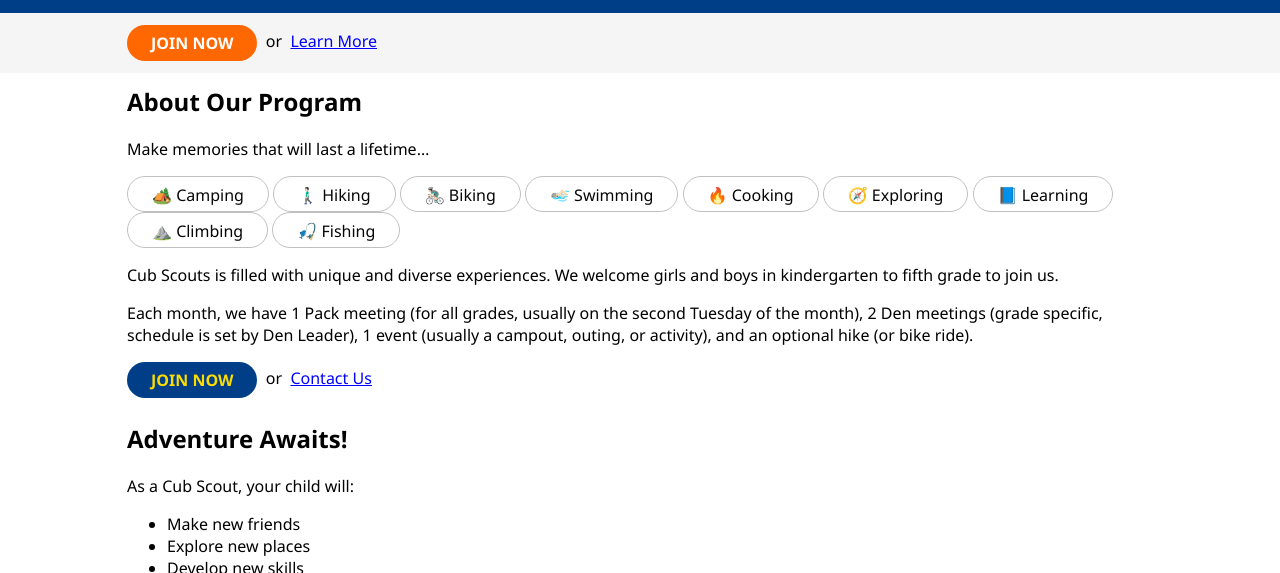
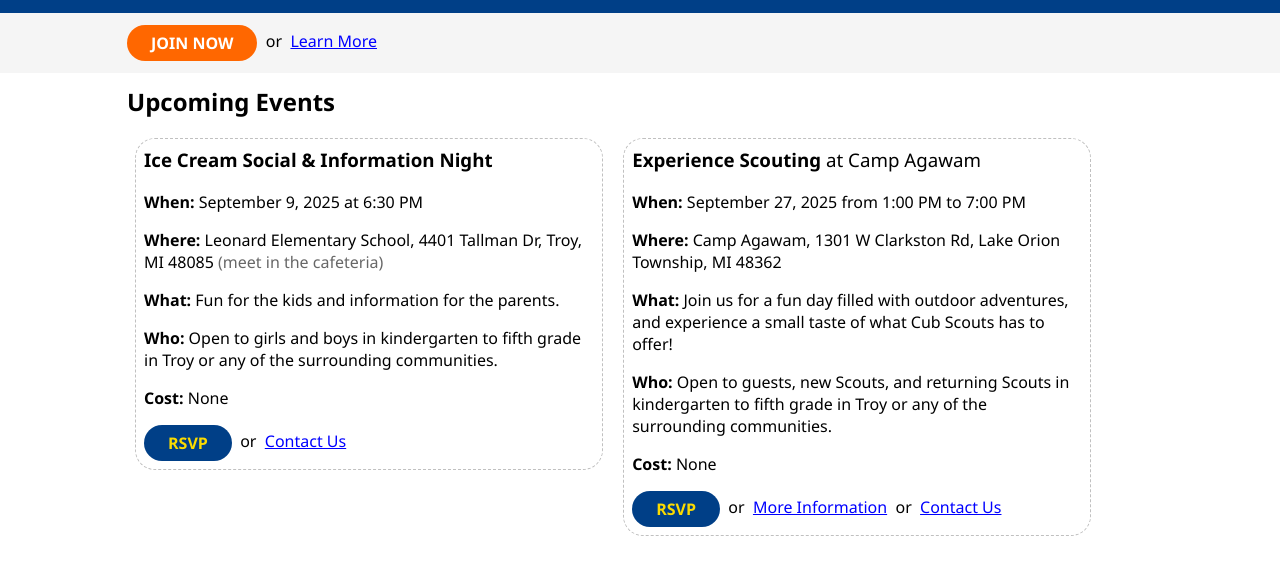
Before and after one commit to CubScoutsPack1703/CubScoutsPack1703.github.io, a plain HTML site: page Website/wwwroot/index.html in a window 1280 px wide. Shown: the part 230-803 px from the top of the page. Drawn offline with Linux system fonts and the light colour scheme.

Commit message:
Added upcoming events to homepage.

```diff
--- a/Website/wwwroot/index.html
+++ b/Website/wwwroot/index.html
@@ -62,6 +62,36 @@
 			</div>
 		</article>
 		-->
+
+		<article>
+			<div>
+				<h2>Upcoming Events</h2>
+				<div>
+					<div style="display:inline-block; max-width:450px; margin:0 0.5rem 1rem 0.5rem; padding:0.5rem; border:1px dashed #c0c0c0; border-radius:1.25rem; vertical-align:top;">
+						<h3>Ice Cream Social &amp; Information Night</h3>
+						<p><strong>When:</strong> September 9, 2025 at 6:30 PM</p>
+						<p><strong>Where:</strong> Leonard Elementary School, 4401 Tallman Dr, Troy, MI  48085 <span style="color:#676767;">(meet in the cafeteria)</span></p>
+						<p><strong>What:</strong> Fun for the kids and information for the parents.</p>
+						<p><strong>Who:</strong> Open to girls and boys in kindergarten to fifth grade in Troy or any of the surrounding communities.</p>
+						<p><strong>Cost:</strong> None</p>
+						<p><a href="https://forms.office.com/r/ruu7X4BwgU" rel="noopener" target="_blank" class="button focus">RSVP</a>&nbsp;&nbsp;or&nbsp; <a href="https://forms.office.com/r/dPdTDD7ZNT" rel="noopener" target="_blank">Contact Us</a></p>
+					</div>
+					<div style="display:inline-block; max-width: 450px; margin:0 0.5rem 1rem 0.5rem; padding:0.5rem; border:1px dashed #c0c0c0; border-radius:1.25rem; vertical-align:top;">
+						<h3>Experience Scouting <span>at Camp Agawam</span></h3>
+						<p><strong>When:</strong> September 27, 2025 from 1:00 PM to 7:00 PM</p>
+						<p><strong>Where:</strong> Camp Agawam, 1301 W Clarkston Rd, Lake Orion Township, MI 48362</p>
+						<p><strong>What:</strong> Join us for a fun day filled with outdoor adventures, and experience a small taste of what Cub Scouts has to offer!</p>
+						<p><strong>Who:</strong> Open to guests, new Scouts, and returning Scouts in kindergarten to fifth grade in Troy or any of the surrounding communities.</p>
+						<p><strong>Cost:</strong> None</p>
+						<p>
+							<a href="https://forms.office.com/r/gqqD6rn7JQ" rel="noopener" target="_blank" class="button focus">RSVP</a>&nbsp;&nbsp;or&nbsp;
+							<a href="https://forms.office.com/r/gqqD6rn7JQ" rel="noopener" target="_blank">More Information</a>&nbsp;&nbsp;or&nbsp;
+							<a href="https://forms.office.com/r/dPdTDD7ZNT" rel="noopener" target="_blank">Contact Us</a>
+						</p>
+					</div>
+				</div>
+			</div>
+		</article>
 
 		<article>
 			<div>
```
Also changed, not shown: 1 other file.
